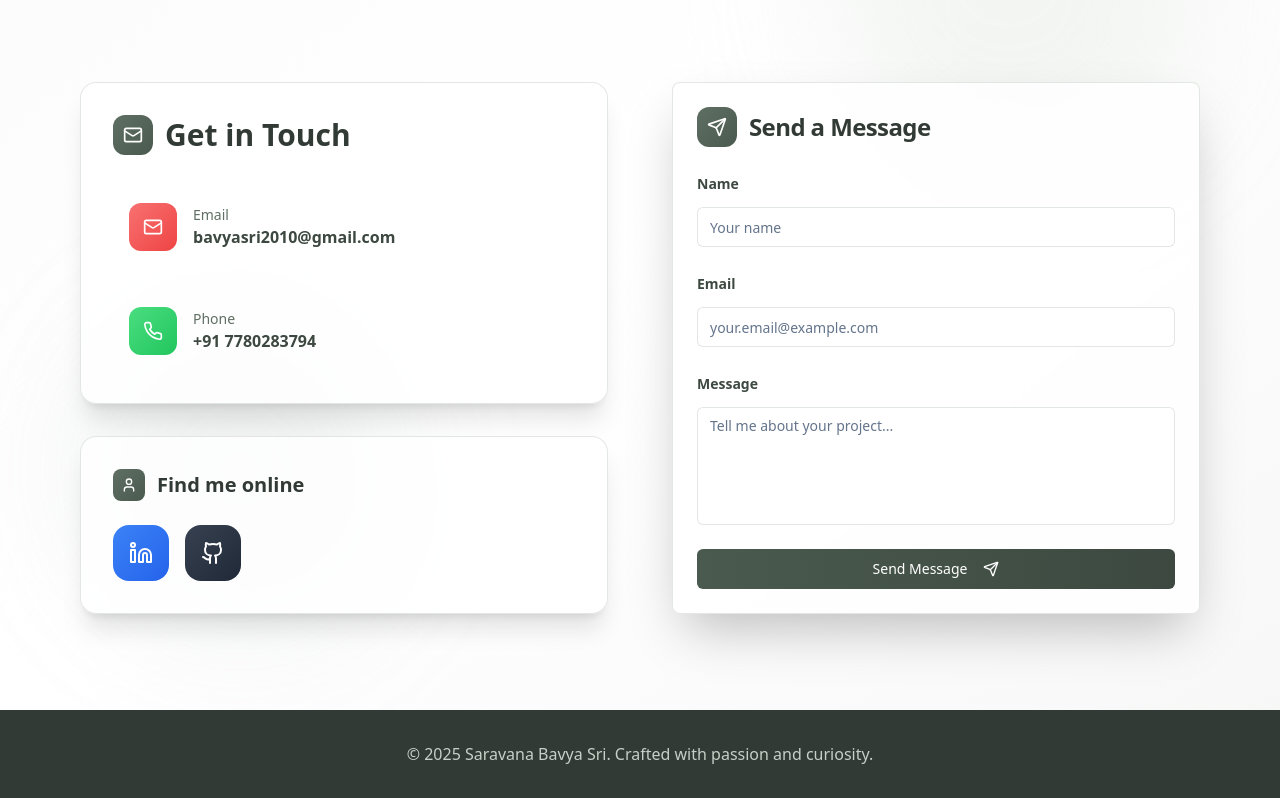
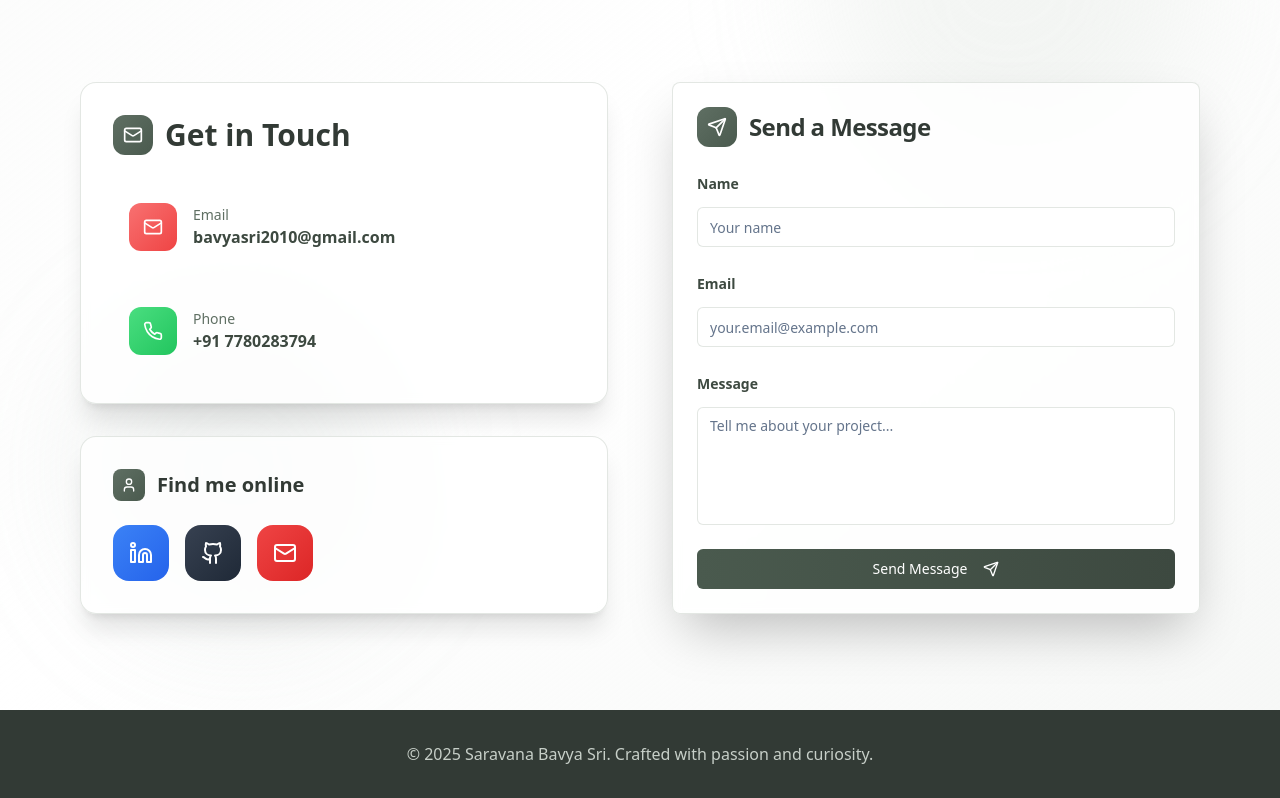
Before and after one commit to Bavya20/bavyasri-portfolio, a React (Vite) app: page / in a window 1280 px wide. Shown: the part 4647-5445 px from the top of the page. Built offline with nearby package versions, Linux system fonts and the light colour scheme.

Commit message:
Re-add email link
Re-adds the email link to the contact section.

```diff
--- a/src/components/Contact.tsx
+++ b/src/components/Contact.tsx
@@ -1,3 +1,4 @@
+
 import { useState } from "react";
 import { Card, CardContent, CardHeader, CardTitle } from "@/components/ui/card";
 import { Button } from "@/components/ui/button";
@@ -154,6 +155,12 @@ const Contact = () => {
                   >
                     <Github className="h-6 w-6 group-hover/link:scale-110 transition-transform" />
                   </a>
+                  <a
+                    href="mailto:bavyasri2010@gmail.com"
+                    className="group/link w-14 h-14 bg-gradient-to-br from-red-500 to-red-600 text-white rounded-2xl flex items-center justify-center hover:from-red-600 hover:to-red-700 transition-all duration-300 transform hover:scale-110 hover:shadow-xl"
+                  >
+                    <Mail className="h-6 w-6 group-hover/link:scale-110 transition-transform" />
+                  </a>
                 </div>
               </div>
             </div>
```
